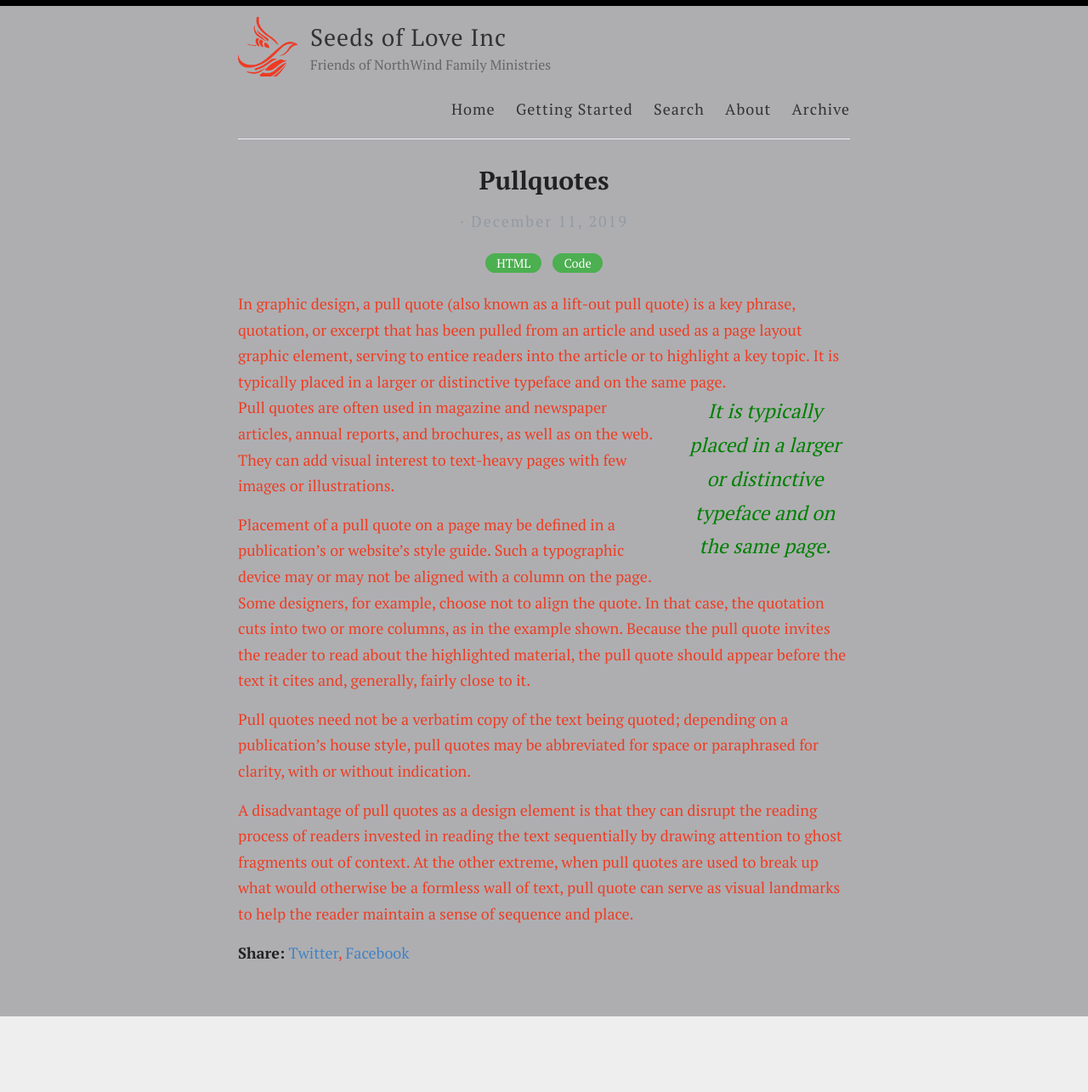
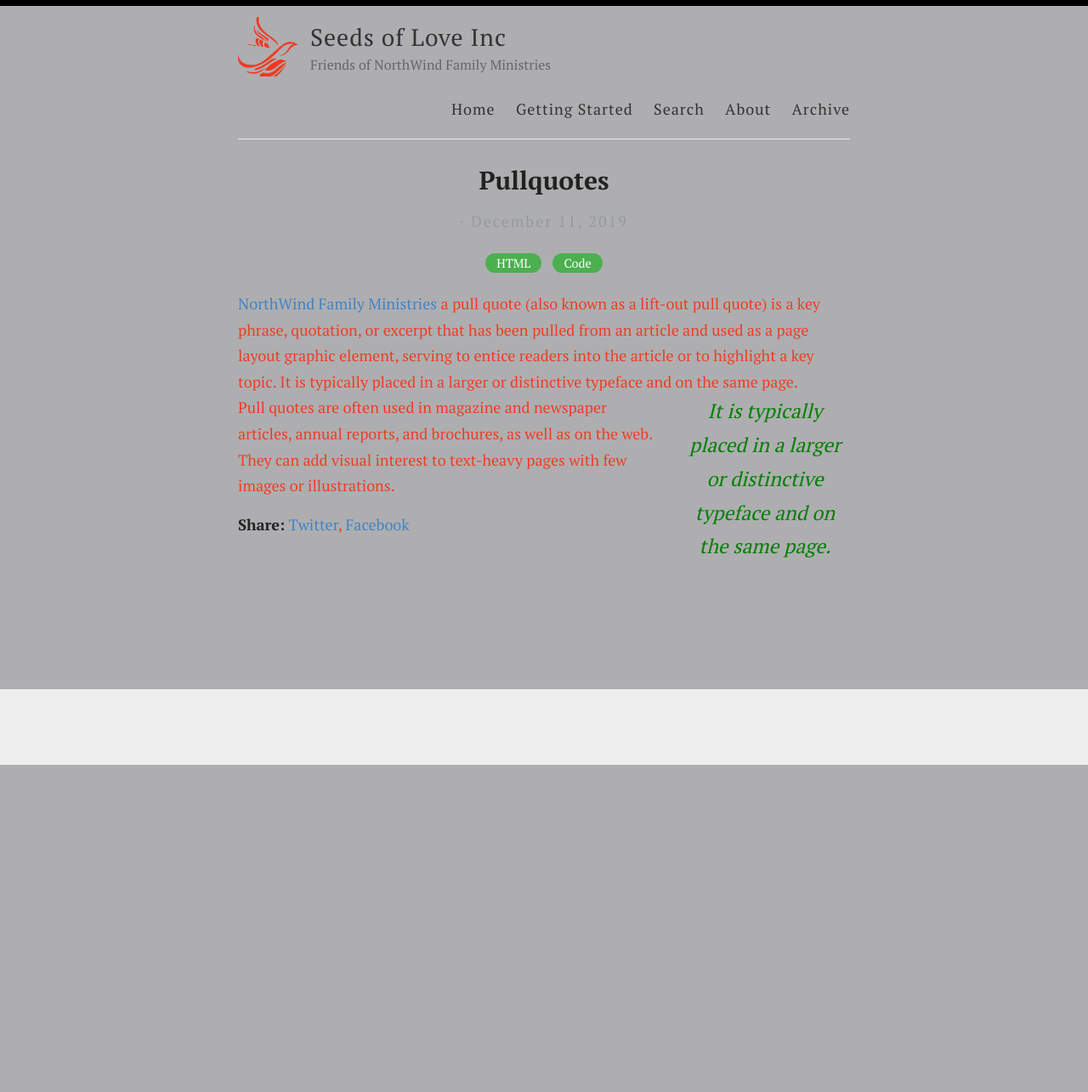
Before and after one commit to Seeds-of-Love-Inc/seeds-of-love-inc.github.io, a Jekyll site: the page built from _posts/2019-12-11-pullquotes.md, in a window 1280 px wide. Shown: the whole page at 85% size. Built offline with Jekyll 4.4.1, drawn with Linux system fonts in a browser that asks for light colours; after the commit the page ends 900 px from its top, so only the background shows below that.

Commit message:
Update pull quotes content with new reference
Replaced the original text with a reference to NorthWind Family Ministries and retained the pull quote explanation.

```diff
--- a/_posts/2019-12-11-pullquotes.md
+++ b/_posts/2019-12-11-pullquotes.md
@@ -5,10 +5,4 @@ categories: [HTML,Code]
 excerpt: In graphic design, a pull quote (also known as a lift-out pull quote) is a key phrase, quotation, or excerpt that has been pulled from an article and used as a page layout graphic element, serving to entice readers into the article or to highlight a key topic.
 ---
 
-In graphic design, a pull quote (also known as a lift-out pull quote) is a key phrase, quotation, or excerpt that has been pulled from an article and used as a page layout graphic element, serving to entice readers into the article or to highlight a key topic. {% include pullquote.html quote="It is typically placed in a larger or distinctive typeface and on the same page." %} Pull quotes are often used in magazine and newspaper articles, annual reports, and brochures, as well as on the web. They can add visual interest to text-heavy pages with few images or illustrations.
-
-Placement of a pull quote on a page may be defined in a publication's or website's style guide. Such a typographic device may or may not be aligned with a column on the page. Some designers, for example, choose not to align the quote. In that case, the quotation cuts into two or more columns, as in the example shown. Because the pull quote invites the reader to read about the highlighted material, the pull quote should appear before the text it cites and, generally, fairly close to it.
-
-Pull quotes need not be a verbatim copy of the text being quoted; depending on a publication's house style, pull quotes may be abbreviated for space or paraphrased for clarity, with or without indication.
-
-A disadvantage of pull quotes as a design element is that they can disrupt the reading process of readers invested in reading the text sequentially by drawing attention to ghost fragments out of context. At the other extreme, when pull quotes are used to break up what would otherwise be a formless wall of text, pull quote can serve as visual landmarks to help the reader maintain a sense of sequence and place.
+[NorthWind Family Ministries](https://www.northwindfm.org/) a pull quote (also known as a lift-out pull quote) is a key phrase, quotation, or excerpt that has been pulled from an article and used as a page layout graphic element, serving to entice readers into the article or to highlight a key topic. {% include pullquote.html quote="It is typically placed in a larger or distinctive typeface and on the same page." %} Pull quotes are often used in magazine and newspaper articles, annual reports, and brochures, as well as on the web. They can add visual interest to text-heavy pages with few images or illustrations.
```
